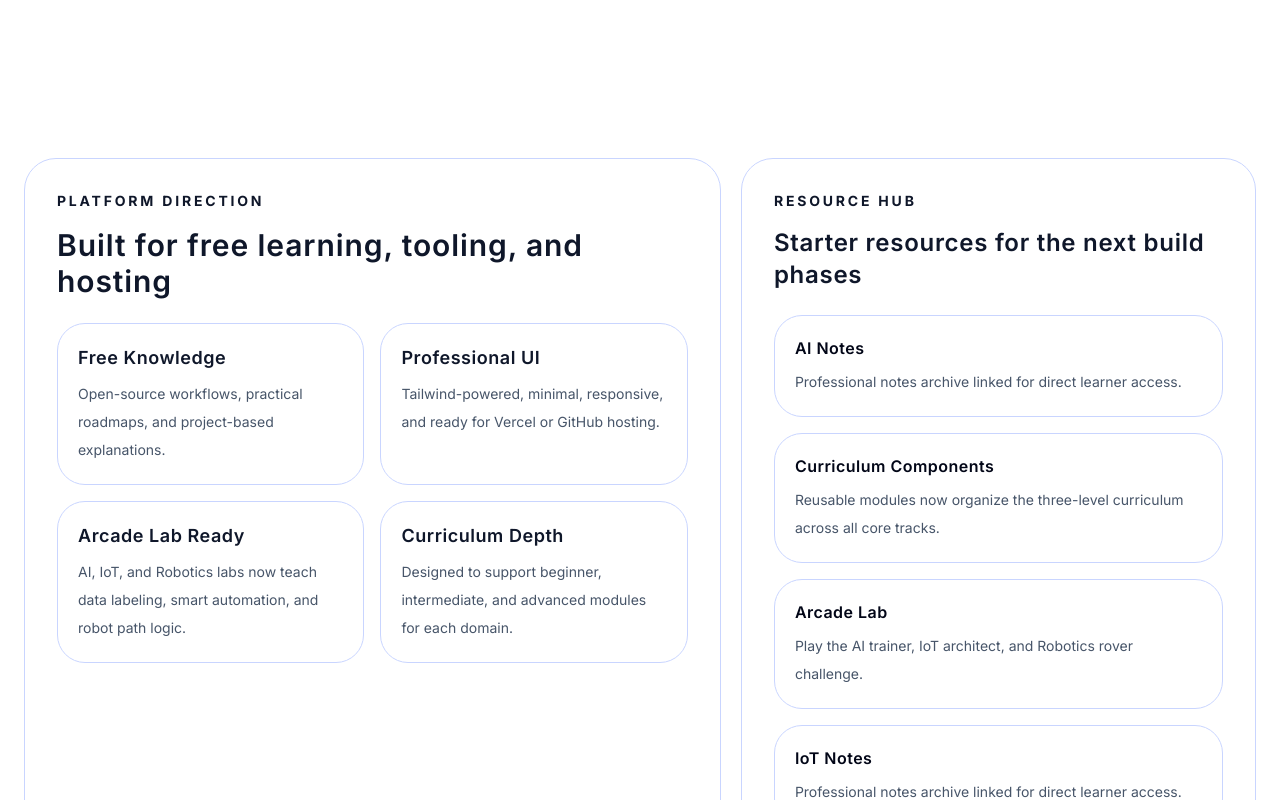
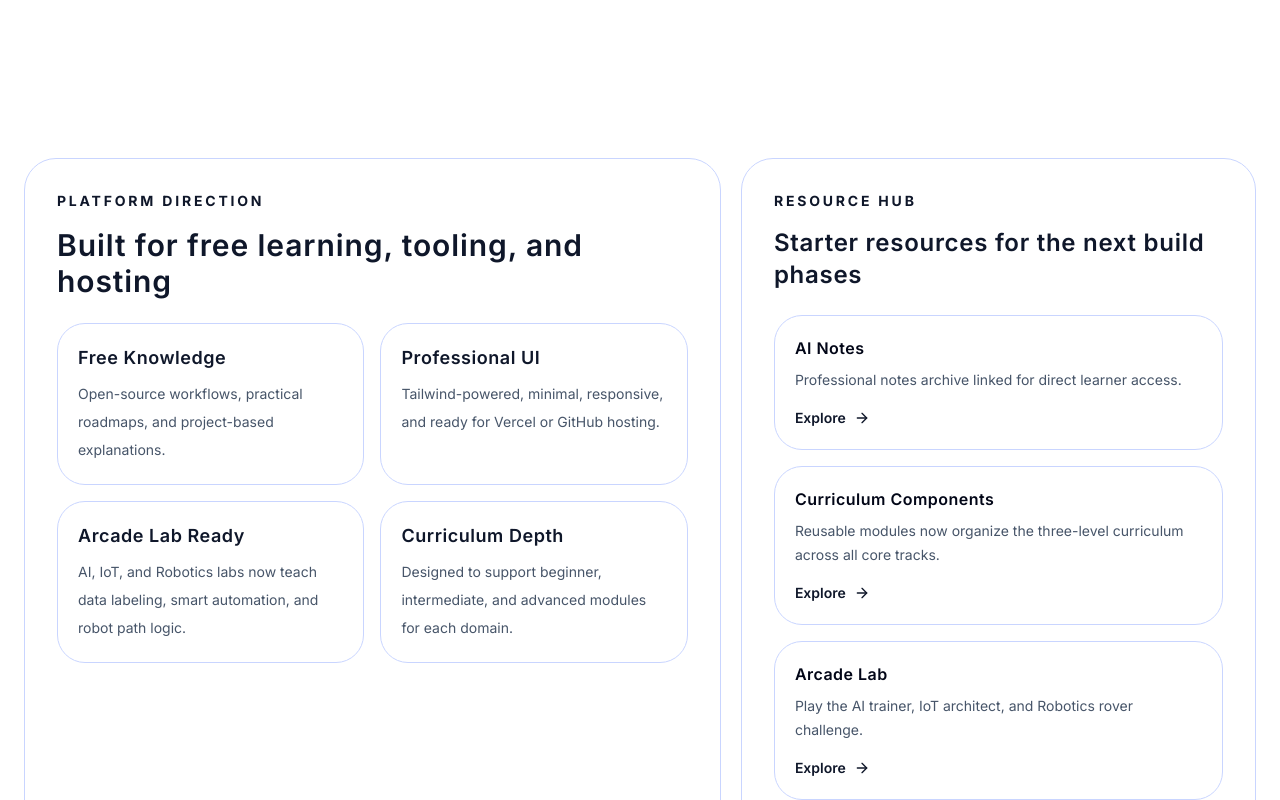
Before and after one commit to Aniket007-top/Beinganie, a Next.js app: page / in a window 1280 px wide. Shown: the part 11200-12000 px from the top of the page. Built offline with nearby package versions, Linux system fonts and the light colour scheme.

Commit message:
refactor: standardize ResourceItem design and cleanup types

```diff
--- a/app/page.tsx
+++ b/app/page.tsx
@@ -287,7 +287,8 @@ export default function HomePage() {
                 title="AI Notes"
                 description="Professional notes archive linked for direct learner access."
                 href="https://drive.google.com/file/d/1L4JoGFUpEHVP1RVwZkXtDQOJHEBvqM-Z/view?usp=drivesdk"
-                {...({ className: "notes-btn", "data-download": "ai" } as any)}
+                className="notes-btn"
+                data-download="ai"
               />
               <ResourceItem
                 title="Curriculum Components"
@@ -304,13 +305,15 @@ export default function HomePage() {
                 title="IoT Notes"
                 description="Professional notes archive linked for direct learner access."
                 href="https://drive.google.com/file/d/1za0AEI5Vb89kaoIFBaT87QVxQ-nEM6dM/view?usp=drivesdk"
-                {...({ className: "notes-btn", "data-download": "iot" } as any)}
+                className="notes-btn"
+                data-download="iot"
               />
               <ResourceItem
                 title="Robotics Notes"
                 description="Generated notes based on curriculum content."
                 href="#" // No direct download link, will generate text file
-                {...({ className: "notes-btn", "data-download": "robotics" } as any)}
+                className="notes-btn"
+                data-download="robotics"
               />
               <ResourceItem
                 title="Free Hosting"
--- a/components/level-page.tsx
+++ b/components/level-page.tsx
@@ -5,33 +5,7 @@ import { motion } from "framer-motion";
 import { ChapterVisualPanel } from "@/components/chapter-visual-panel";
 import { SiteFooter } from "@/components/site-footer";
 import { getLevelSlug, type LearningPath, type LevelContent } from "@/lib/learning-paths";
-
-const accentClassMap = {
-  ai: {
-    chip: "border-google-blue/20 bg-google-blue/10 text-google-blue",
-    button: "bg-google-blue hover:bg-google-blue/90 text-white",
-    soft: "bg-google-blue/10 text-google-blue border-google-blue/20",
-    shell:
-      "border-border-subtle bg-background-primary dark:border-slate-800 dark:bg-slate-950/70", // Simplified shell
-    label: "text-google-blue"
-  },
-  iot: {
-    chip: "border-google-green/20 bg-google-green/10 text-google-green",
-    button: "bg-google-green hover:bg-google-green/90 text-white",
-    soft: "bg-google-green/10 text-google-green border-google-green/20",
-    shell:
-      "border-border-subtle bg-background-primary dark:border-slate-800 dark:bg-slate-950/70", // Simplified shell
-    label: "text-google-green"
-  },
-  robotics: {
-    chip: "border-google-yellow/20 bg-google-yellow/10 text-google-yellow",
-    button: "bg-google-yellow hover:bg-google-yellow/90 text-white",
-    soft: "bg-google-yellow/10 text-google-yellow border-google-yellow/20",
-    shell:
-      "border-border-subtle bg-background-primary dark:border-slate-800 dark:bg-slate-950/70", // Simplified shell
-    label: "text-google-yellow"
-  }
-};
+import { ACCENT_CLASS_MAP } from "@/lib/constants";
 
 export function LevelPage({
   path,
@@ -40,7 +14,7 @@ export function LevelPage({
   path: LearningPath;
   level: LevelContent;
 }) {
-  const accent = accentClassMap[path.accent];
+  const accent = ACCENT_CLASS_MAP[path.accent];
   const Icon: LucideIcon = path.icon;
 
   return (
--- a/components/resource-item.tsx
+++ b/components/resource-item.tsx
@@ -1,4 +1,5 @@
 import React from "react";
+import { ArrowRight } from "lucide-react";
 
 interface ResourceItemProps extends React.AnchorHTMLAttributes<HTMLAnchorElement> {
   title: string;
@@ -7,22 +8,26 @@ interface ResourceItemProps extends React.AnchorHTMLAttributes<HTMLAnchorElement
 }
 
 export function ResourceItem({ title, description, href, className, ...props }: ResourceItemProps) {
-  const isExternal = href.startsWith("http");
+  const isExternal = href?.startsWith("http");
 
   return (
     <a
       href={href}
       target={isExternal ? "_blank" : undefined}
       rel={isExternal ? "noreferrer" : undefined}
-      className={`block rounded-[1.75rem] border border-border-subtle bg-background-primary p-5 shadow-none backdrop-blur transition hover:scale-[1.02] hover:border-google-blue dark:border-slate-800 dark:bg-slate-900/70 ${className}`}
+      className={`group block rounded-[1.75rem] border border-border-subtle bg-background-primary p-5 shadow-none backdrop-blur transition hover:scale-[1.02] hover:border-google-blue/40 dark:border-slate-800 dark:bg-slate-900/70 ${className || ""}`}
       {...props}
     >
       <h3 className="font-display text-base font-semibold text-slate-950 dark:text-white">
         {title}
       </h3>
-      <p className="mt-2 text-sm leading-7 text-slate-600 dark:text-slate-300">
+      <p className="mt-2 text-sm leading-6 text-slate-600 dark:text-slate-300">
         {description}
       </p>
+      <span className="mt-4 inline-flex items-center gap-2 text-sm font-semibold text-google-blue dark:text-google-blue/80">
+        Explore
+        <ArrowRight className="h-4 w-4 transition group-hover:translate-x-1" />
+      </span>
     </a>
   );
 }
--- a/components/subject-page.tsx
+++ b/components/subject-page.tsx
@@ -2,38 +2,13 @@ import Link from "next/link";
 import { ArrowLeft, ArrowRight, BookOpen, LucideIcon } from "lucide-react";
 
 import { ChapterVisualPanel } from "@/components/chapter-visual-panel";
+import { ResourceItem } from "@/components/resource-item";
+import { ACCENT_CLASS_MAP } from "@/lib/constants";
 import { SiteFooter } from "@/components/site-footer";
 import { getLevelSlug, type LearningPath } from "@/lib/learning-paths";
 
-const accentClassMap = {
-  ai: {
-    chip: "border-google-blue/20 bg-google-blue/10 text-google-blue",
-    button: "bg-google-blue hover:bg-google-blue/90 text-white",
-    soft: "bg-google-blue/10 text-google-blue border-google-blue/20",
-    shell:
-      "border-border-subtle bg-background-primary dark:border-slate-800 dark:bg-slate-950/70", // Simplified shell
-    label: "text-google-blue"
-  },
-  iot: {
-    chip: "border-google-green/20 bg-google-green/10 text-google-green",
-    button: "bg-google-green hover:bg-google-green/90 text-white",
-    soft: "bg-google-green/10 text-google-green border-google-green/20",
-    shell:
-      "border-border-subtle bg-background-primary dark:border-slate-800 dark:bg-slate-950/70", // Simplified shell
-    label: "text-google-green"
-  },
-  robotics: {
-    chip: "border-google-yellow/20 bg-google-yellow/10 text-google-yellow",
-    button: "bg-google-yellow hover:bg-google-yellow/90 text-white",
-    soft: "bg-google-yellow/10 text-google-yellow border-google-yellow/20",
-    shell:
-      "border-border-subtle bg-background-primary dark:border-slate-800 dark:bg-slate-950/70", // Simplified shell
-    label: "text-google-yellow"
-  }
-};
-
 export function SubjectPage({ path }: { path: LearningPath }) {
-  const accent = accentClassMap[path.accent];
+  const accent = ACCENT_CLASS_MAP[path.accent];
   const Icon: LucideIcon = path.icon;
 
   return (
@@ -240,24 +215,12 @@ export function SubjectPage({ path }: { path: LearningPath }) {
 
         <div className="grid gap-5 lg:grid-cols-3">
           {path.resources.map((resource) => (
-            <a
+            <ResourceItem
               key={resource.title}
+              title={resource.title}
+              description={resource.description}
               href={resource.href}
-              target={resource.href.startsWith("http") ? "_blank" : undefined}
-              rel={resource.href.startsWith("http") ? "noreferrer" : undefined}
-              className="group rounded-[1.75rem] border border-border-subtle bg-background-primary/80 p-5 shadow-none backdrop-blur transition hover:scale-[1.02] hover:border-google-blue/40 dark:border-slate-800 dark:bg-slate-900/70"
-            >
-              <h3 className="font-display text-lg font-semibold tracking-tight text-text-primary dark:text-white">
-                {resource.title}
-              </h3>
-              <p className="mt-3 text-sm leading-7 text-slate-600 dark:text-slate-300">
-                {resource.description}
-              </p>
-              <span className="mt-4 inline-flex items-center gap-2 text-sm font-semibold text-google-blue dark:text-google-blue/80">
-                Explore
-                <ArrowRight className="h-4 w-4 transition group-hover:translate-x-1" />
-              </span>
-            </a>
+            />
           ))}
         </div>
       </section>
--- /dev/null
+++ b/lib/constants.ts
@@ -0,0 +1,25 @@
+export const ACCENT_CLASS_MAP = {
+  ai: {
+    chip: "border-google-blue/20 bg-google-blue/10 text-google-blue",
+    button: "bg-google-blue hover:bg-google-blue/90 text-white",
+    soft: "bg-google-blue/10 text-google-blue border-google-blue/20",
+    shell: "border-border-subtle bg-background-primary dark:border-slate-800 dark:bg-slate-950/70",
+    label: "text-google-blue"
+  },
+  iot: {
+    chip: "border-google-green/20 bg-google-green/10 text-google-green",
+    button: "bg-google-green hover:bg-google-green/90 text-white",
+    soft: "bg-google-green/10 text-google-green border-google-green/20",
+    shell: "border-border-subtle bg-background-primary dark:border-slate-800 dark:bg-slate-950/70",
+    label: "text-google-green"
+  },
+  robotics: {
+    chip: "border-google-yellow/20 bg-google-yellow/10 text-google-yellow",
+    button: "bg-google-yellow hover:bg-google-yellow/90 text-white",
+    soft: "bg-google-yellow/10 text-google-yellow border-google-yellow/20",
+    shell: "border-border-subtle bg-background-primary dark:border-slate-800 dark:bg-slate-950/70",
+    label: "text-google-yellow"
+  }
+};
+
+export type AccentKey = keyof typeof ACCENT_CLASS_MAP;
```
